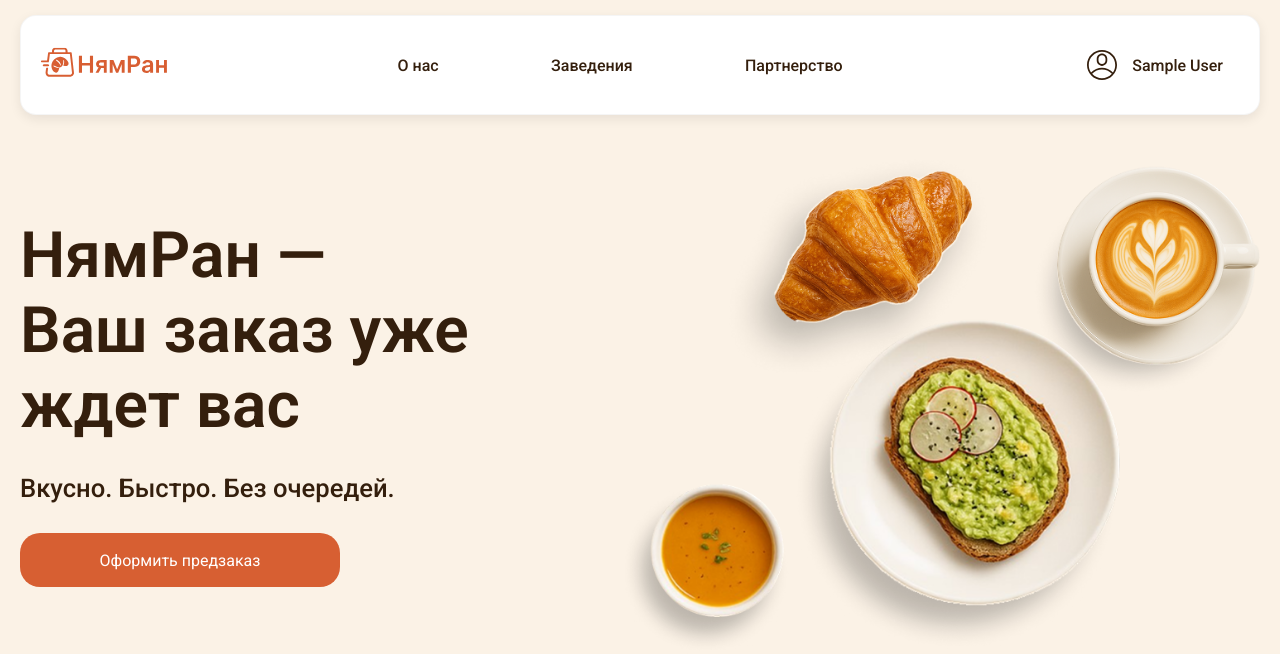
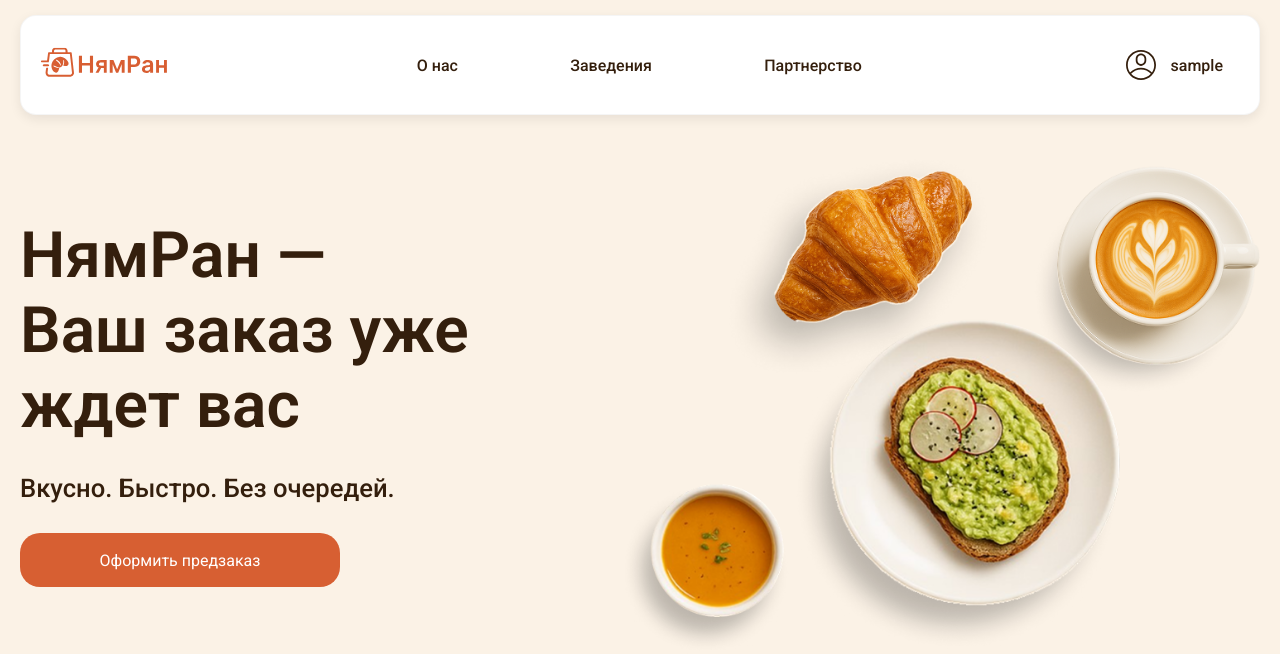
Before and after one commit to SSerov77/web-nyamrun, a Django app: page / in a window 1280 px wide. Shown: the top 654 px of the page. Run offline with Django 5.2, Linux system fonts and the light colour scheme; the visitor is signed in with stand-in values (Sample User, id 1); data that the repository does not hold is empty.

Commit message:
name -> username in hrader

```diff
--- a/nyamrun/templates/includes/header.html
+++ b/nyamrun/templates/includes/header.html
@@ -9,7 +9,7 @@
         <a href="{% url 'profile' %}">
             <div class="user-profile">
                 <img src="{% static 'imgs/user-logo.svg' %}" alt="user-logo" class="user-logo">
-                <span class="username">{{ user.name }}</span>
+                <span class="username">{{ user.username }}</span>
             </div>
         </a>
         {% else %}
```
